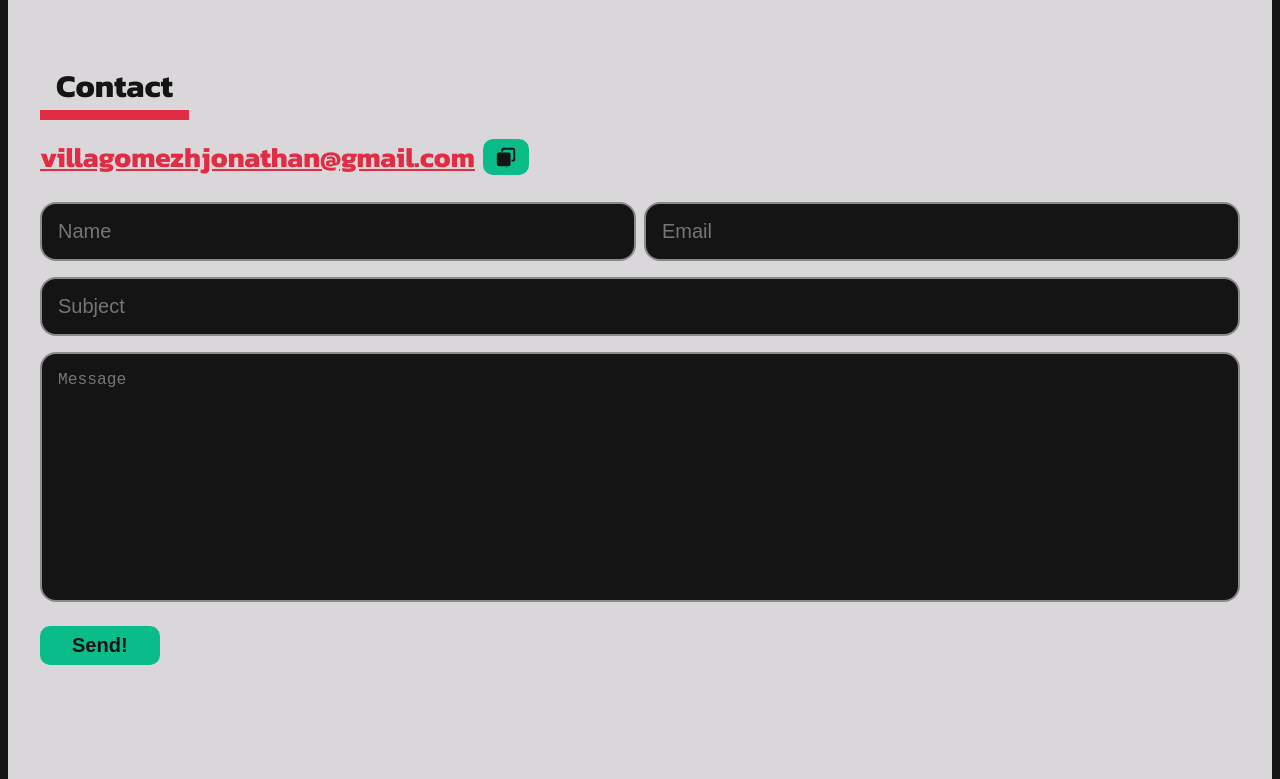
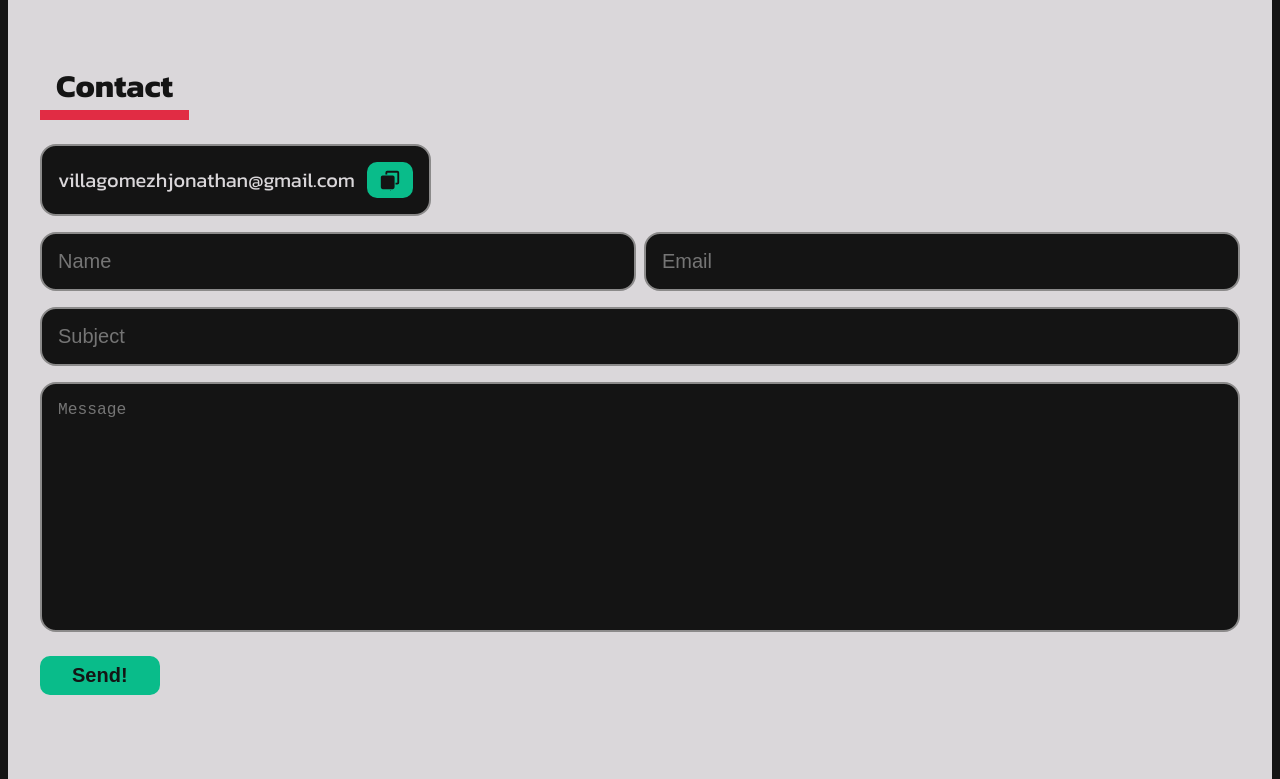
Before and after one commit to venoblin/personal-portfolio-frontend, a React (Create React App) app: page / in a window 1280 px wide. Shown: the part 3077-3856 px from the top of the page. Built offline with nearby package versions, Linux system fonts and the light colour scheme; no server answers.

Commit message:
worked on copy email

```diff
--- a/src/components/sections/Contact.jsx
+++ b/src/components/sections/Contact.jsx
@@ -47,7 +47,7 @@ const Contact = () => {
       <h2>Contact</h2>
 
         <div className='email'>
-          <h3>villagomezhjonathan@gmail.com</h3>
+          <p>villagomezhjonathan@gmail.com</p>
 
           <button className='btn'>
             <svg xmlns="http://www.w3.org/2000/svg" viewBox="0 0 24 24">
--- a/src/styles/Contact.css
+++ b/src/styles/Contact.css
@@ -14,9 +14,16 @@
   width: fit-content;
   display: flex;
   align-items: center;
+  margin-bottom: 1rem;
+  margin-top: 1.5rem;
+  padding: 1rem;
+  background: #141414;
+  color: #dad7da;
+  border: 2px solid #8b8a8a;
+  border-radius: 1rem;
 }
-.Contact .email h3 {
-  margin-right: 0.5rem;
+.Contact .email p {
+  margin-right: 0.75rem;
 }
 .Contact .email .btn {
   margin-top: 0;
@@ -36,7 +43,6 @@
   flex-direction: column;
   z-index: 2;
   position: relative;
-  margin-top: 1.5rem;
 }
 .Contact form input, .Contact form textarea {
   margin-bottom: 1rem;
@@ -44,7 +50,6 @@
   background: #141414;
   color: #dad7da;
   outline: none;
-  border: none;
   border: 2px solid #8b8a8a;
   border-radius: 1rem;
   transition: all 0.2s ease;
--- a/src/styles/Contact.scss
+++ b/src/styles/Contact.scss
@@ -20,9 +20,16 @@
     width: fit-content;
     display: flex;
     align-items: center;
+    margin-bottom: 1rem;
+    margin-top: 1.5rem;
+    padding: 1rem;
+    background: $blackColor;
+    color: $whiteColor;
+    border: 2px solid $mutedWhiteColor;
+    border-radius: 1rem;
 
-    h3 {
-      margin-right: 0.5rem;
+    p {
+      margin-right: 0.75rem;
     }
 
     .btn {
@@ -46,7 +53,6 @@
     flex-direction: column;
     z-index: 2;
     position: relative;
-    margin-top: 1.5rem;
 
     input, textarea {
       margin-bottom: 1rem;
@@ -54,7 +60,6 @@
       background: $blackColor;
       color: $whiteColor;
       outline: none;
-      border: none;
       border: 2px solid $mutedWhiteColor;
       border-radius: 1rem;
       @include defaultTransition(all);
```
Also changed, not shown: src/projects.js (+7 -7 lines), 1 other file (tests, documents, lock files or other folders).
